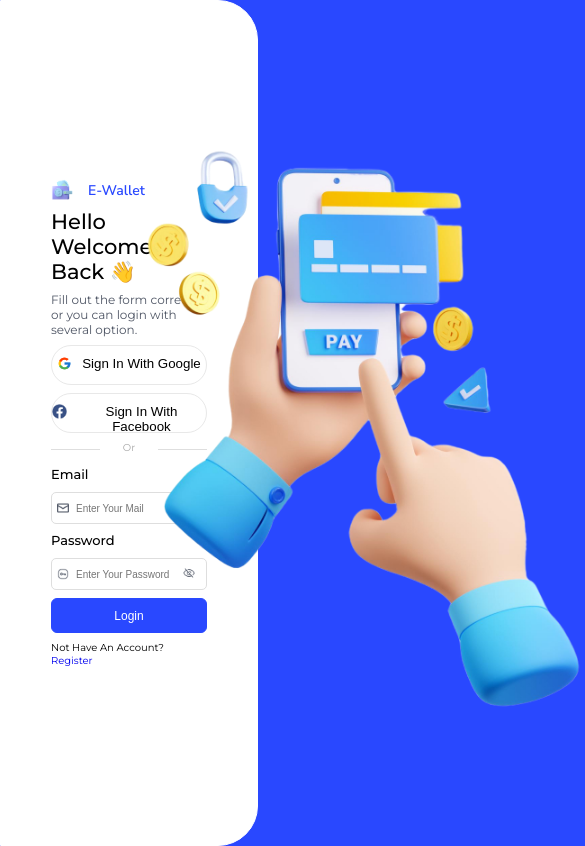
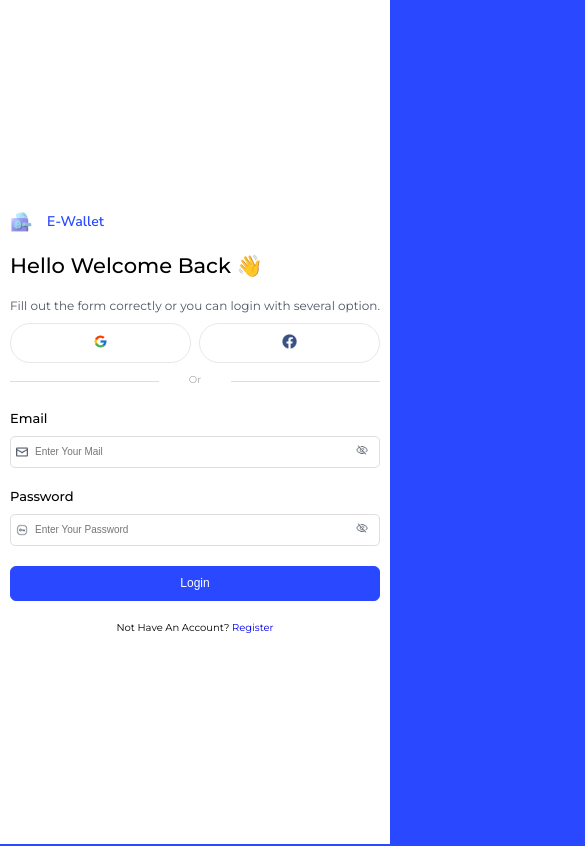
Before and after one commit to mdavindarinaldy/fgo24-css-slicing, a website: page pages/login.html in a window 390 px wide. Shown: the top 846 px of the page, 585 px wide, since content can reach past the window. Drawn offline with Linux system fonts and the light colour scheme.

Commit message:
feat: add responsive mobile page

```diff
--- a/pages/login.html
+++ b/pages/login.html
@@ -69,7 +69,14 @@
             display: flex;
             gap: 10px;
         }
-        .left>div:nth-child(6) {
+        .left>div:nth-child(4) {
+            display: flex;
+            flex-direction: column;
+            justify-content: center;
+            width: 100%;
+            gap: 8px;
+        }
+        .left>div:nth-child(5) {
             display: flex;
             justify-content: space-between;
         }
@@ -79,7 +86,7 @@
             border: none;
             border-top: 1px solid #DEDEDE;
         }
-        .left>div:nth-child(6)>span {
+        .left>div:nth-child(5)>span {
             text-align: center;
             color: #AAAAAA;
             font-size: 10px;
@@ -140,6 +147,31 @@
             align-self: center;
             font-size: 10px;
         }
+        @media (max-width: 640px) {
+            .left {
+                border: none;
+                border-radius: 0;
+                width: 100%;
+                padding: 0px 10px;
+                gap: 20px;
+            }
+            .right {
+                display: none;
+            }
+            div.left>div:nth-child(4) {
+                flex-direction: row;
+                justify-content: center;
+                align-items: center;
+                height: 20px;
+                width: 100%;
+            }
+            div.left>div:nth-child(4)>button {
+                width: 50%;
+            }
+            div.left>div:nth-child(4)>button>span {
+                display: none;
+            }
+        }
     </style>
 </head>
 <body>
@@ -151,12 +183,14 @@
             </div>
             <span>Hello Welcome Back &#128075;</span>
             <span>Fill out the form correctly or you can login with several option.</span>
-            <button class="signIn">
-                <img src="../assets/Google.png" alt="Logo Google" width="15px" height="15px">Sign In With Google
-            </button>
-            <button class="signIn">
-                <img src="../assets/Facebook.png" alt="Logo Facebook" width="15px" height="15px">Sign In With Facebook
-            </button>
+            <div>
+                <button class="signIn">
+                    <img src="../assets/Google.png" alt="Logo Google" width="15px" height="15px"><span>Sign In With Google</span>
+                </button>
+                <button class="signIn">
+                    <img src="../assets/Facebook.png" alt="Logo Facebook" width="15px" height="15px"><span>Sign In With Facebook</span>
+                </button>
+            </div>
             <div><hr/><span>Or</span><hr/></div>
             <div class="input">
                 <label for="email">Email</label>
```
